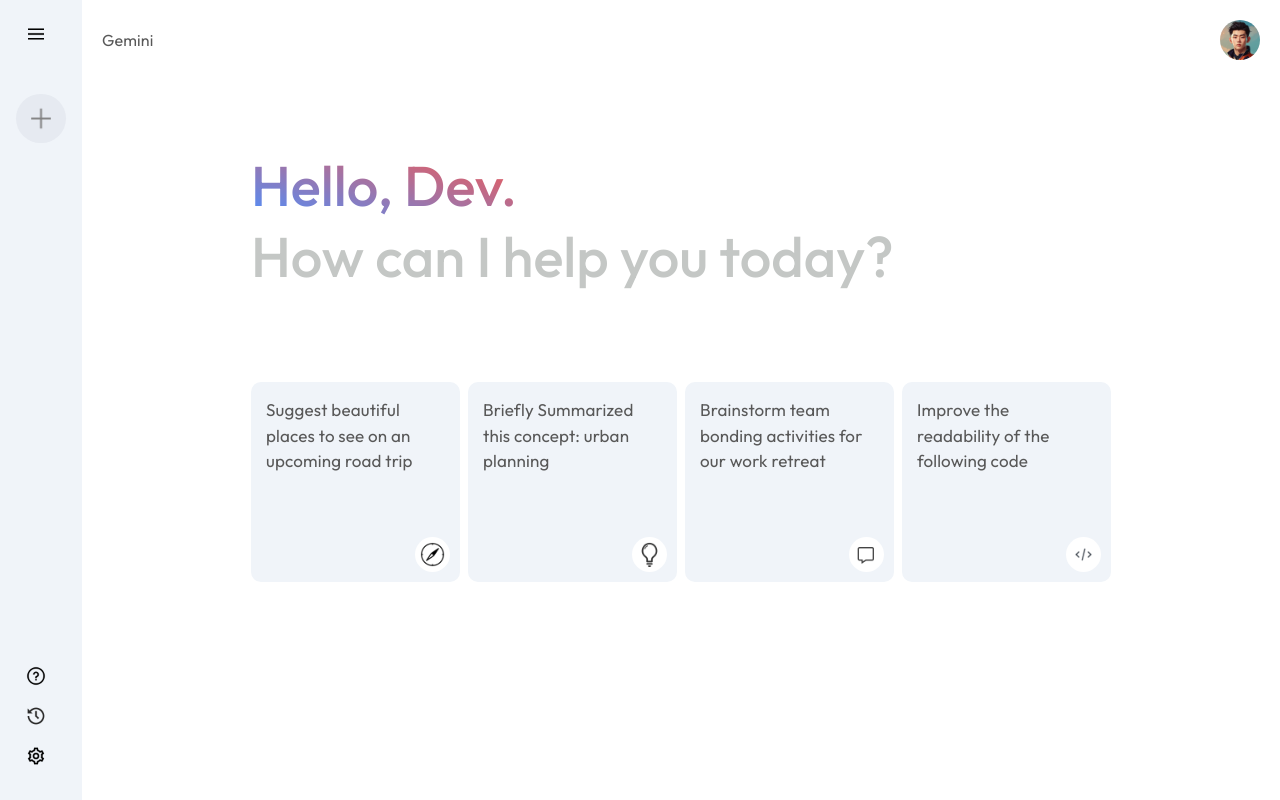
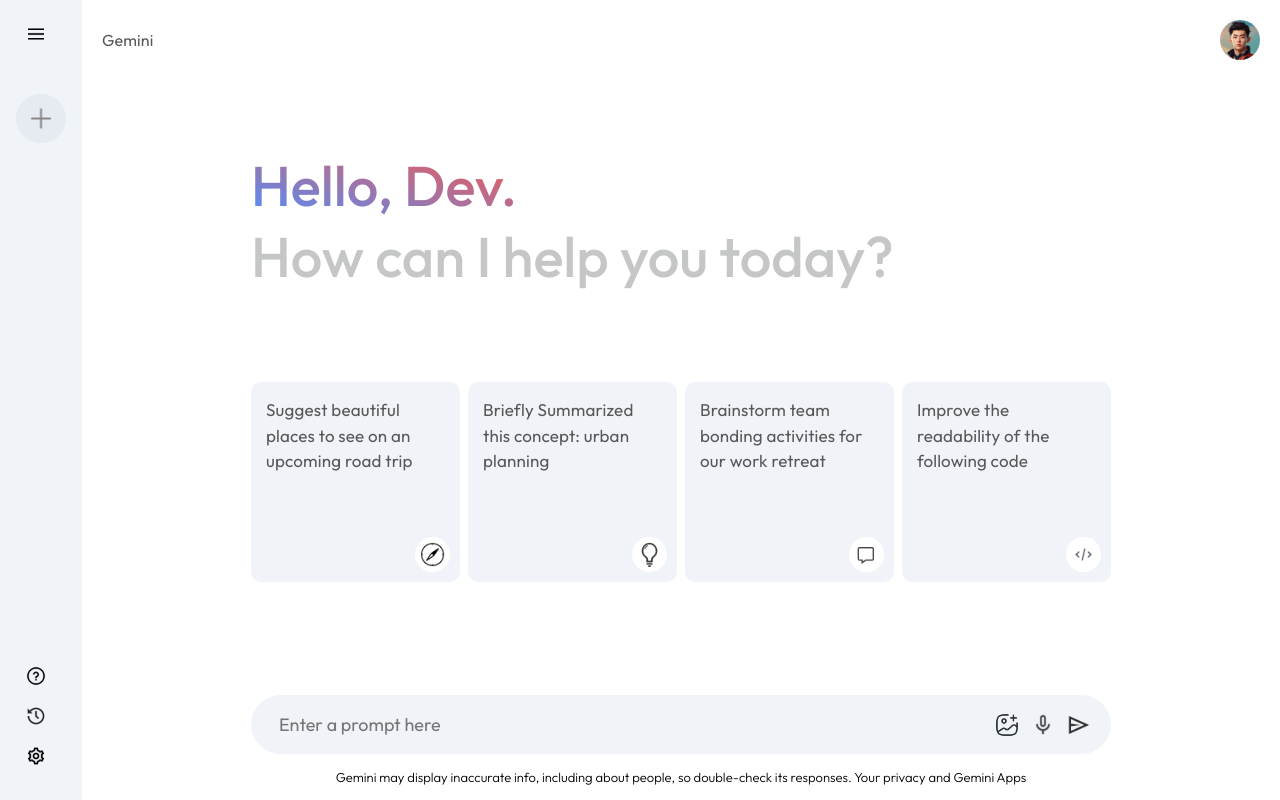
Before and after one commit to Surjendu-kar/Gemini-Clone, a React (Vite) app: page / in a window 1280 px wide. Built offline with nearby package versions, Linux system fonts and the light colour scheme.

Commit message:
Complete UI part

```diff
--- a/src/components/Main/Main.tsx
+++ b/src/components/Main/Main.tsx
@@ -2,6 +2,7 @@
 import Header from "./Header";
 import { styled } from "@mui/system";
 import DisplayData from "./DisplayData";
+import SearchBar from "./SearchBar";
 
 const MainContainer = styled(Box)(({ theme }) => ({
   flex: 1,
@@ -18,6 +19,7 @@
     <MainContainer>
       <Header />
       <DisplayData />
+      <SearchBar/>
     </MainContainer>
   );
 }
--- /dev/null
+++ b/src/components/Main/SearchBar.tsx
@@ -0,0 +1,86 @@
+import { Box, styled } from "@mui/material";
+import { assets } from "../../assets/assets";
+
+const MainContainer = styled(Box)(({ theme }) => ({
+  position: "absolute",
+  bottom: 0,
+  left: "50%",
+  transform: "translateX(-50%)",
+  width: "100%",
+  maxWidth: "900px",
+  padding: "0px 20px",
+  margin: "auto",
+
+  [theme.breakpoints.down("lg")]: {},
+  [theme.breakpoints.down("md")]: {},
+  [theme.breakpoints.down("sm")]: {},
+}));
+
+const SearchBox = styled(Box)(({ theme }) => ({
+  display: "flex",
+  alignItems: "center",
+  justifyContent: "space-between",
+  gap: theme.spacing(2),
+  backgroundColor: "#f0f4f9",
+  padding: "10px 20px",
+  borderRadius: "50px",
+  [theme.breakpoints.down("lg")]: {},
+  [theme.breakpoints.down("md")]: {},
+  [theme.breakpoints.down("sm")]: {},
+}));
+const InputField = styled("input")(({ theme }) => ({
+  flex: 1,
+  background: "transparent",
+  border: "none",
+  outline: "none",
+  padding: "8px",
+  fontSize: "18px",
+  [theme.breakpoints.down("lg")]: {},
+  [theme.breakpoints.down("md")]: {},
+  [theme.breakpoints.down("sm")]: {},
+}));
+const InputBox = styled(Box)(({ theme }) => ({
+  display: "flex",
+  alignItems: "center",
+  gap: theme.spacing(1.5),
+  [theme.breakpoints.down("lg")]: {},
+  [theme.breakpoints.down("md")]: {},
+  [theme.breakpoints.down("sm")]: {},
+}));
+const ImgIcon = styled("img")(({ theme }) => ({
+  width: "24px",
+  cursor: "pointer",
+  [theme.breakpoints.down("lg")]: {},
+  [theme.breakpoints.down("md")]: {},
+  [theme.breakpoints.down("sm")]: {},
+}));
+
+const BottomInfo = styled("p")(({ theme }) => ({
+  fontSize: "13px",
+  margin: "15px auto",
+  textAlign: "center",
+  fontWeight: 300,
+  [theme.breakpoints.down("lg")]: {},
+  [theme.breakpoints.down("md")]: {},
+  [theme.breakpoints.down("sm")]: {},
+}));
+function SearchBar() {
+  return (
+    <MainContainer>
+      <SearchBox>
+        <InputField type="text" placeholder="Enter a prompt here" />
+        <InputBox>
+          <ImgIcon src={assets.gallery_icon} alt="" />
+          <ImgIcon src={assets.mic_icon} alt="" />
+          <ImgIcon src={assets.send_icon} alt="" />
+        </InputBox>
+      </SearchBox>
+      <BottomInfo>
+        Gemini may display inaccurate info, including about people, so
+        double-check its responses. Your privacy and Gemini Apps
+      </BottomInfo>
+    </MainContainer>
+  );
+}
+
+export default SearchBar;
```
